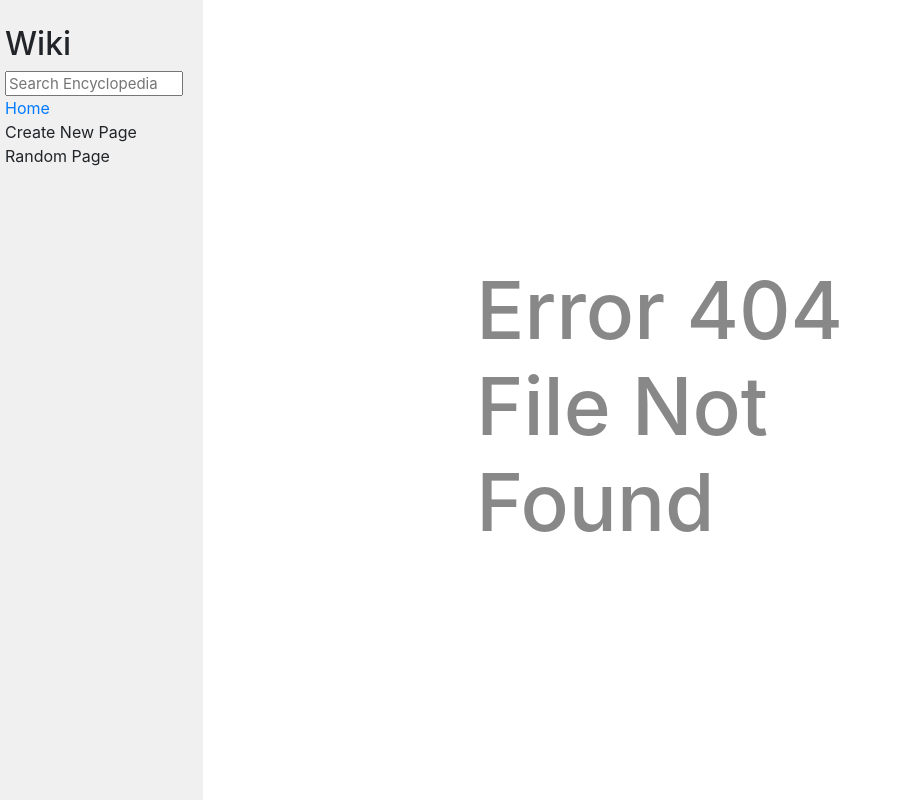
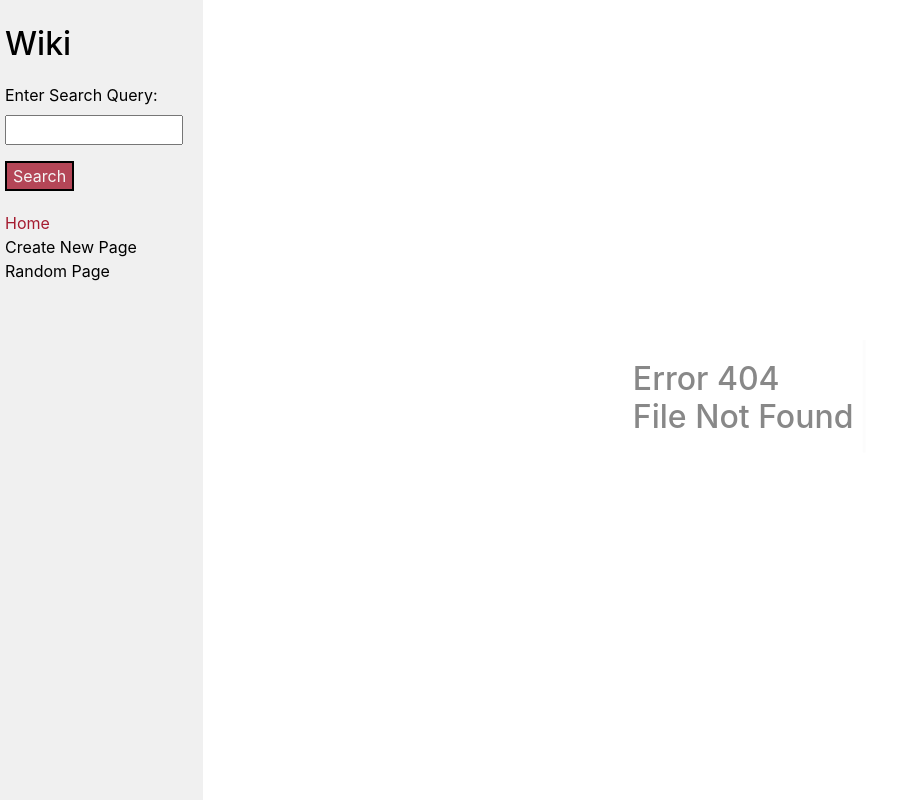
Before and after one commit to depzzz/wiki, a Django app: page /wiki/1 in a window 1280 px wide. Shown: the whole page, without its empty margins (0-910 px from the left). Run offline with Django 3.2, Linux system fonts and the light colour scheme; some libraries are stand-ins or nearby versions.

Commit message:
Completed Specification 3 - Search 1. If the query matches the name of an encyclopedia entry, the user should be redirected to that entry’s page. 2. If the query does not match the name of an encyclopedia entry, the user should instead be taken to a search results page that displays a list of all encyclopedia entries that have the query as a substring. For example, if the search query were Py, then Python should appear in the search results. 3. Clicking on any of the entry names on the search results page should take the user to that entry’s page.

```diff
--- a/encyclopedia/static/encyclopedia/styles.css
+++ b/encyclopedia/static/encyclopedia/styles.css
@@ -1,6 +1,7 @@
 body {
     margin: 0;
     background-color: white;
+    color: #888;
 }
 
 code {
@@ -32,6 +33,7 @@
     background-color: #f0f0f0;
     height: 100vh;
     padding: 20px;
+    color: #000;
 }
 
 .sidebar h2 {
@@ -47,7 +49,7 @@
 
 .error h1 {
     color: #888;
-    font-size: 5rem;
+    font-size: 2rem;
     display: inline-block;
     padding-right: 12px;
 	animation: type .5s alternate infinite;
@@ -57,3 +59,34 @@
     from{box-shadow: inset -3px 0px 0px #888;}
     to{box-shadow: inset -3px 0px 0px transparent;}
 }
+
+form {
+    margin: 20px 0;
+}
+
+#id_query {
+    width: 100%;
+}
+
+a {
+    text-decoration: none;
+    color: #a51c30;
+}
+
+a:hover {
+    color: #a51c30;
+    text-decoration-line: underline;
+    text-underline-offset: 3px;
+    text-decoration-style: solid;
+}
+
+input[type=submit] {
+    background-color: hsla(351, 71%, 38%, 0.8);
+    border-radius: 0;
+    border: 2px solid black;
+    color: whitesmoke;
+}
+
+input[type=submit]:hover {
+    background-color: hsla(351, 71%, 38%, 1);
+}
--- a/encyclopedia/templates/encyclopedia/error.html
+++ b/encyclopedia/templates/encyclopedia/error.html
@@ -6,8 +6,22 @@
 
 {% block body %}
     <div class="error">
-        <h1>Error 404 <br>
-            File Not Found
+        <h1>
+            {{ error404 | linebreaks }}
         </h1>
+
+        {% if SearchForm != NULL and searchResults != NULL %}
+
+            {% for result in searchResults %}
+                <a href="/wiki/{{result}}"><li>{{ result }}</li></a>
+            {% endfor %}
+
+            <form method="post" action="{% url 'search' %}">
+                {% csrf_token %}
+                {{ SearchForm.as_p }}
+                <input type="submit" value="Search">
+            </form>
+        {% endif %}
     </div>
+
 {% endblock %}
--- a/encyclopedia/templates/encyclopedia/layout.html
+++ b/encyclopedia/templates/encyclopedia/layout.html
@@ -12,8 +12,10 @@
         <div class="row">
             <div class="sidebar col-lg-2 col-md-3">
                 <h2>Wiki</h2>
-                <form>
-                    <input class="search" type="text" name="q" placeholder="Search Encyclopedia">
+                <form method="post" action="{% url 'search' %}">
+                    {% csrf_token %}
+                    {{ SearchForm.as_p }}
+                    <input type="submit" value="Search">
                 </form>
                 <div>
                     <a href="{% url 'index' %}">Home</a>
--- a/encyclopedia/urls.py
+++ b/encyclopedia/urls.py
@@ -4,5 +4,6 @@
 
 urlpatterns = [
     path("", views.index, name="index"),
-    path("wiki/<str:entry>",views.view,name="view")
+    path("wiki/<str:entry>",views.view,name="view"),
+    path("search",views.search,name="search")
 ]
--- a/encyclopedia/util.py
+++ b/encyclopedia/util.py
@@ -35,3 +35,9 @@
         return f.read().decode("utf-8")
     except FileNotFoundError:
         return None
+
+def Filter(string, substr):
+    """
+    Checks and Returns strings which contain a given substring
+    """
+    return [s for s in string if substr.lower() in s.lower()]
--- a/encyclopedia/views.py
+++ b/encyclopedia/views.py
@@ -1,16 +1,54 @@
-from django.shortcuts import render
-from django.http import HttpResponse
+from django.http.response import HttpResponse
+from django.shortcuts import redirect, render
 from . import util
+from django import forms
+
+class SearchForm(forms.Form):
+    query = forms.CharField(label='Enter Search Query',max_length=100,required=True)
 
 def index(request):
     return render(request, "encyclopedia/index.html", {
-        "entries": util.list_entries()
+        "entries": util.list_entries(),
+        "SearchForm": SearchForm
     })
 
 def view(request,entry):
-    if entry not in util.list_entries():
-        return render(request,"encyclopedia/error.html")
-    return render(request, "encyclopedia/view.html", {
-        "entry" : util.get_entry(entry),
-        "title" : entry
-    })
+    if entry.lower() not in (string.lower() for string in util.list_entries()):
+        error404 =  "Error 404\nFile Not Found"
+        return render(request,"encyclopedia/error.html", {
+            "error404" : error404,
+            "SearchForm" : SearchForm
+        })
+    else:
+        return render(request, "encyclopedia/view.html", {
+            "entry" : util.get_entry(entry),
+            "title" : entry,
+            "SearchForm" : SearchForm
+        })
+
+def search(request):
+    # if this is a POST request we need to process the form data
+    if request.method == "POST":
+        form = SearchForm(request.POST)
+
+        # check whether it's valid:
+        if form.is_valid():
+            entries = util.list_entries()
+            query = form.cleaned_data['query']
+            present = [filename for filename in entries if query.lower() in filename.lower()]
+            if len(present) == 1 and query.lower() == present[0].lower():
+                query = present[0]
+                return redirect('view',entry=query)
+            else:
+                searchResults = util.Filter(entries,query)
+                error404 = "What You're Looking For Ain't Here but here are some results you might be interested in, or Search Again?"
+                return render(request, "encyclopedia/error.html",{
+                    "error404" : error404,
+                    "SearchForm" : SearchForm,
+                    "searchResults" : searchResults,
+                    "entries" : entries
+                })
+    else:
+        render(request, "encyclopedia/index.html", {
+            "SearchForm" : SearchForm
+        })
```
